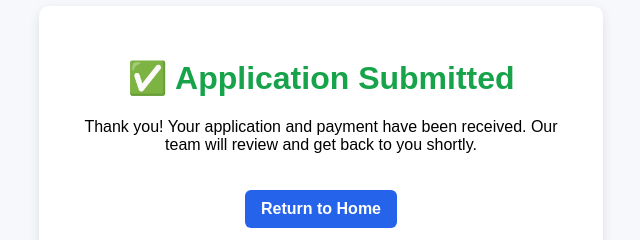
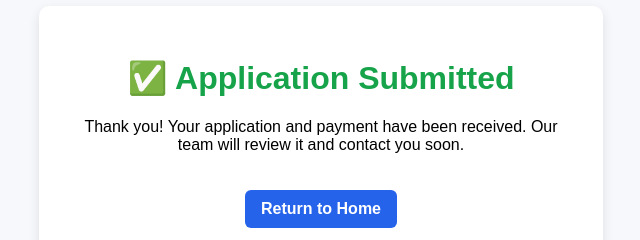
Before and after one commit to freebird5854/vigilant-telegram, a website: page thankyou.html in a window 1280 px wide. Shown: the part 275-515 px from the top of the page, 319-959 px from the left. Drawn offline with Linux system fonts and the light colour scheme.

Commit message:
Update thankyou.html

```diff
--- a/thankyou.html
+++ b/thankyou.html
@@ -14,7 +14,7 @@
 <body>
 <div class="card">
   <h1>✅ Application Submitted</h1>
-  <p>Thank you! Your application and payment have been received. Our team will review and get back to you shortly.</p>
+  <p>Thank you! Your application and payment have been received. Our team will review it and contact you soon.</p>
   <a href="index.html">Return to Home</a>
 </div>
 </body>
```
